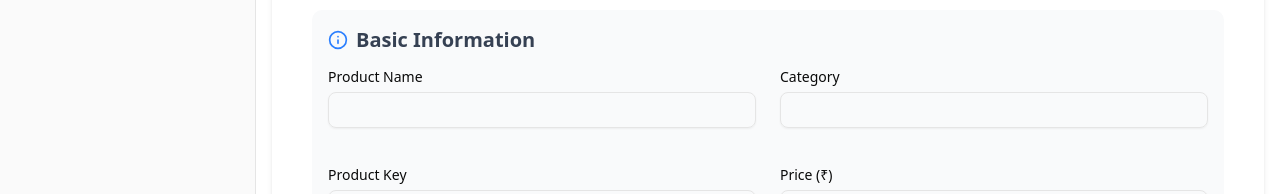
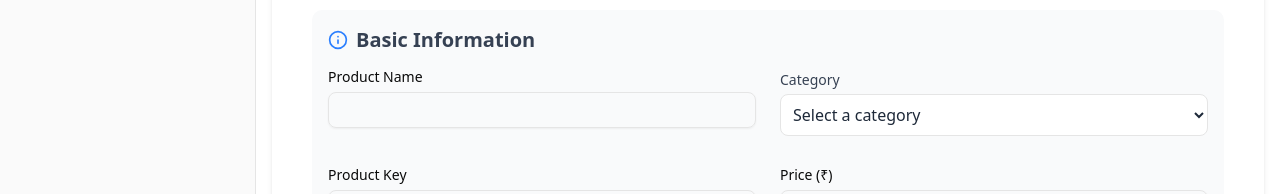
Before and after one commit to akhilsoigama/shop-pilot-admin-panel, a Next.js app: page /dashboard/addProducts in a window 1280 px wide. Shown: the part 218-412 px from the top of the page. Built offline with nearby package versions, Linux system fonts and the light colour scheme.

Commit message:
Api bind for add-products

```diff
--- a/src/app/api/image-upload/route.js
+++ b/src/app/api/image-upload/route.js
@@ -11,10 +11,14 @@ export async function POST(req) {
   try {
     const { image } = await req.json();
 
-        const uploadImage = await cloudinary.uploader.upload(image, { folder: 'products' })
-        return NextResponse.json({ url: uploadImage.secure_url }, { status: 200 });
+    const upload = await cloudinary.uploader.upload(image, {
+      folder: "products",
+      resource_type: "image",
+      allowed_formats: ["jpg", "jpeg", "png"],
+    });
+
+    return NextResponse.json({ url: upload.secure_url }, { status: 200 });
   } catch (error) {
-        console.error("Image upload error:", error);
-        return NextResponse.json({ message: "Image upload failed", error: error.message }, { status: 500 });
+    return NextResponse.json({ message: "Upload failed", error: error.message }, { status: 500 });
   }
 }
--- a/src/app/model/Product.js
+++ b/src/app/model/Product.js
@@ -8,9 +8,16 @@ const ProductSchema = new mongoose.Schema({
     discount: { type: Number },
     discountPrice: { type: Number },
     inStock: { type: Boolean, required: true },
-    productImage: { type: String, required: true },
+    productImage: {
+        type: [String],
+        validate: [arrayLimit, 'Exactly 4 images are required'],
+        required: true
+    },
     productDescription: { type: String, required: true },
 }, { timestamps: true })
 
+function arrayLimit(val) {
+    return val.length === 4;
+}
 
 export default mongoose.models.Product || mongoose.model("Product", ProductSchema);
--- a/src/app/section/add-products/add-product-new-edit-form.jsx
+++ b/src/app/section/add-products/add-product-new-edit-form.jsx
@@ -1,7 +1,7 @@
 'use client';
 import React from 'react';
 import { zodResolver } from '@hookform/resolvers/zod';
-import { useForm } from 'react-hook-form';
+import { Controller, useForm } from 'react-hook-form';
 import { z } from 'zod';
 import { motion } from 'framer-motion';
 import { FiPlus, FiImage, FiInfo, FiDollarSign, FiTag, FiKey } from 'react-icons/fi';
@@ -21,6 +21,13 @@ const productSchema = z.object({
   discount: z.number().min(0).max(100).optional(),
 });
 
+const categories = [
+  'Electronics',
+  'Fashion & Apparel',
+  'Home & Kitchen',
+  'Beauty & Personal Care',
+  'Health & Wellness',
+]
 
 const AddProductsNewEditForm = () => {
   const { control, handleSubmit, formState: { errors }, watch } = useForm({
@@ -36,9 +43,55 @@ const AddProductsNewEditForm = () => {
     }
   });
 
-  const onSubmit = () => {
-    console.log('Form Data:', data);
-    // Add your form submission logic here
+ const handleImageUpload = async (files) => {
+    if (files.length !== 4) return toast.error('Exactly 4 images required');
+
+    const validTypes = ['image/png', 'image/jpeg', 'image/jpg'];
+    const tooLarge = [...files].some((file) => file.size > 5 * 1024 * 1024);
+
+    if (tooLarge) return toast.error('Each image must be less than 5MB');
+    if (![...files].every((file) => validTypes.includes(file.type)))
+      return toast.error('Only JPG, JPEG, PNG formats are allowed');
+
+    const imageUrls = [];
+
+    for (const file of files) {
+      const reader = new FileReader();
+      const promise = new Promise((resolve, reject) => {
+        reader.onloadend = () => resolve(reader.result);
+        reader.onerror = reject;
+      });
+      reader.readAsDataURL(file);
+
+      const base64 = await promise;
+      const res = await axios.post('/api/image-upload', { image: base64 });
+      imageUrls.push(res.data.url);
+    }
+
+    return imageUrls;
+  };
+
+  const onSubmit = async (data) => {
+    try {
+      const uploadedImages = await handleImageUpload(data.productImage);
+
+      const productPayload = {
+        productName: data.productName,
+        category: data.category,
+        productKey: data.productKey,
+        price: data.price,
+        discount: data.discount,
+        productDescription: data.productDescription,
+        productImage: uploadedImages,
+        inStock: data.inStock,
+      };
+
+      await axios.post('/api/products', productPayload);
+      toast.success('Product added successfully!');
+    } catch (error) {
+      console.error(error);
+      toast.error('Error adding product');
+    }
   };
 
   const price = watch('price');
@@ -75,11 +128,28 @@ const AddProductsNewEditForm = () => {
               icon={<FiTag />}
               error={errors.productName}
             />
-            <RHFFormField
+            <Controller
+              control={control}
               name="category"
-              control={control}
-              label="Category"
-              error={errors.category}
+              render={({ field }) => (
+                <div className="flex flex-col">
+                  <label className="mb-1 text-sm font-medium text-gray-700 dark:text-gray-300">Category</label>
+                  <select
+                    {...field}
+                    className="p-2 rounded-md border dark:border-neutral-700 dark:bg-neutral-800 bg-white text-gray-800 dark:text-gray-200 focus:outline-none focus:ring-2 focus:ring-blue-500"
+                  >
+                    <option value="">Select a category</option>
+                    {categories.map((category) => (
+                      <option key={category} value={category}>
+                        {category}
+                      </option>
+                    ))}
+                  </select>
+                  {errors.category && (
+                    <span className="text-sm text-red-500 mt-1">{errors.category.message}</span>
+                  )}
+                </div>
+              )}
             />
             <RHFFormField
               name="productKey"
```
Lines whose indentation alone changed are shown as unchanged.
